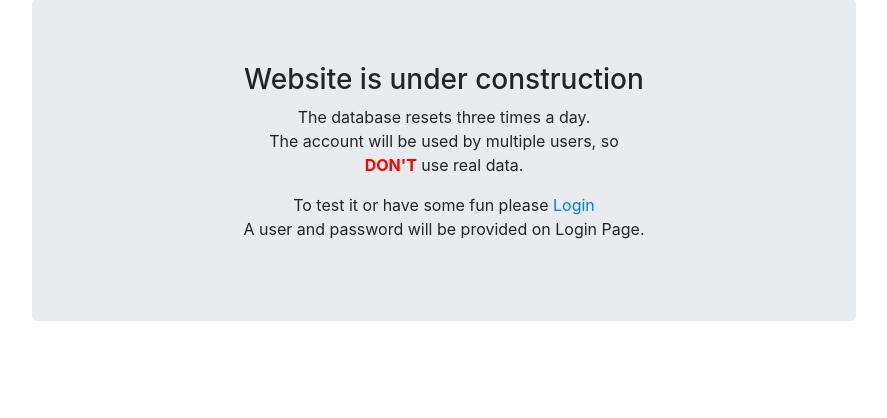
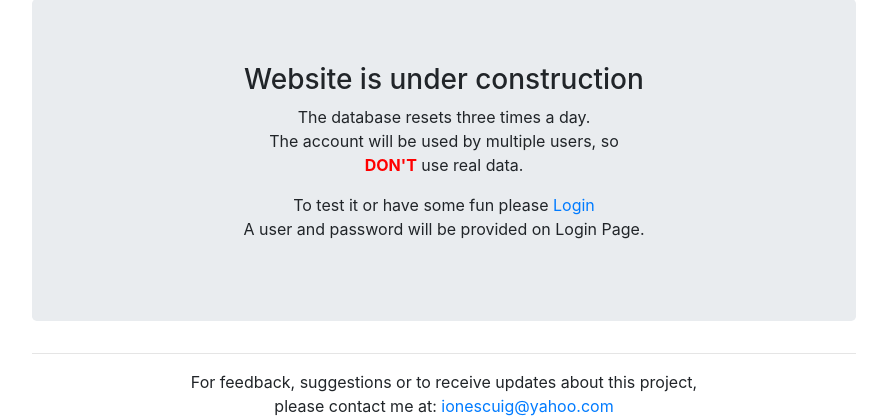
Before and after one commit to ionescuig/freelance-manager, a Django app: page / in a window 1280 px wide. Shown: the part 383-801 px from the top of the page, without its empty margins (196-1083 px from the left). Before the commit the page ends 704 px from the top, so only its background shows below. Run offline with Django 3.2, Linux system fonts and the light colour scheme; parts of the project's set-up code (start-up, migrations or seed data) failed here and were passed over; some libraries are stand-ins or nearby versions.

Commit message:
Added footer: mailto for feedback or contact

```diff
--- a/src/templates/base.html
+++ b/src/templates/base.html
@@ -38,6 +38,8 @@
                 {% block body %}
                     <h1>Freelance Manager</h1>
                 {% endblock body %}
+
+                {% include 'snippets/message-bottom.html' %}
             </div>
         </div>
     </div>
--- /dev/null
+++ b/src/templates/snippets/message-bottom.html
@@ -0,0 +1,5 @@
+<div class="text-center">
+    <hr>
+    For feedback, suggestions or to receive updates about this project,
+    <br>please contact me at: <a href="mailto:ionescuig@yahoo.com">ionescuig@yahoo.com</a>
+</div>
```
